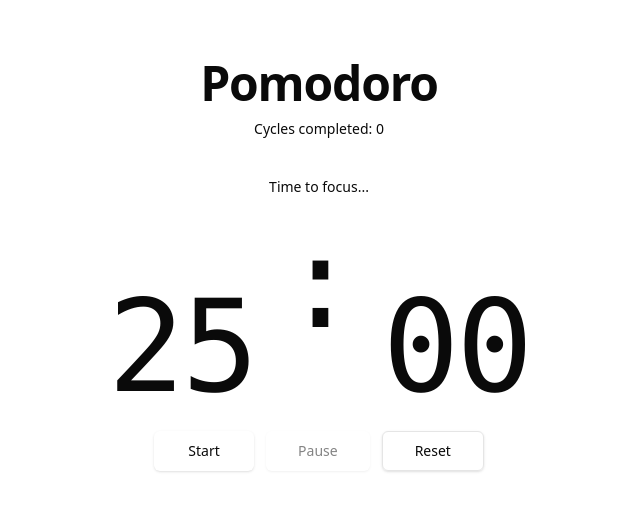
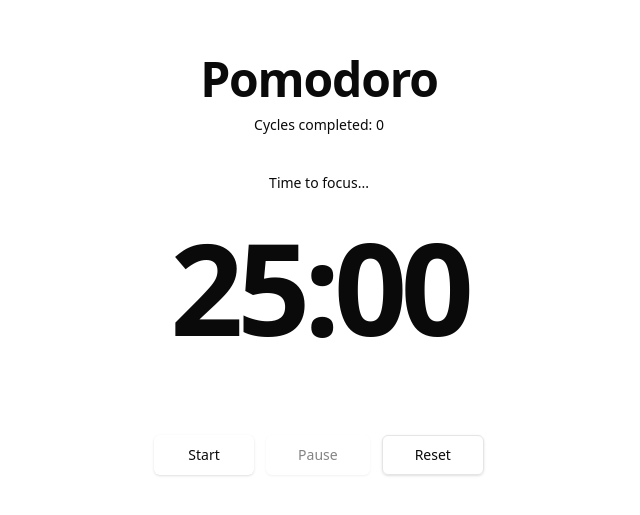
Before and after one commit to JamsusMaximus/pomo, a Next.js app: page / in a window 1280 px wide. Shown: the part 135-650 px from the top of the page, without its empty margins (321-961 px from the left). Built offline with nearby package versions, Linux system fonts and the light colour scheme.

Commit message:
Fix timer styling: improve font, fix layout issues, simplify animation

```diff
--- a/app/page.tsx
+++ b/app/page.tsx
@@ -167,43 +167,27 @@ export default function Home() {
 
           <div>
             <motion.div
-              className="inline-block px-4 py-1.5 mb-4 rounded-full text-sm font-medium bg-secondary"
+              className="inline-block px-4 py-1.5 mb-6 rounded-full text-sm font-medium bg-secondary"
               animate={{ opacity: 1 }}
               transition={{ duration: 0.3 }}
             >
               {mode === "focus" ? "Time to focus..." : "Take a break"}
             </motion.div>
 
-            <div className="text-7xl sm:text-8xl md:text-9xl font-mono font-light tabular-nums tracking-tight flex justify-center items-center gap-1">
-              <div className="relative inline-block" style={{ width: "2.5ch" }}>
-                <AnimatePresence mode="popLayout">
-                  <motion.span
-                    key={mm}
-                    initial={{ opacity: 0, y: 10 }}
-                    animate={{ opacity: 1, y: 0 }}
-                    exit={{ opacity: 0, y: -10 }}
-                    transition={{ duration: 0.2 }}
-                    className="absolute inset-0"
-                  >
-                    {mm}
-                  </motion.span>
-                </AnimatePresence>
-              </div>
-              <span>:</span>
-              <div className="relative inline-block" style={{ width: "2.5ch" }}>
-                <AnimatePresence mode="popLayout">
-                  <motion.span
-                    key={ss}
-                    initial={{ opacity: 0, y: 10 }}
-                    animate={{ opacity: 1, y: 0 }}
-                    exit={{ opacity: 0, y: -10 }}
-                    transition={{ duration: 0.2 }}
-                    className="absolute inset-0"
-                  >
-                    {ss}
-                  </motion.span>
-                </AnimatePresence>
-              </div>
+            <div className="relative overflow-hidden">
+              <AnimatePresence mode="wait">
+                <motion.div
+                  key={`${mm}:${ss}`}
+                  initial={{ opacity: 0, y: 20 }}
+                  animate={{ opacity: 1, y: 0 }}
+                  exit={{ opacity: 0, y: -20 }}
+                  transition={{ duration: 0.3, ease: "easeInOut" }}
+                  className="text-8xl sm:text-9xl font-semibold tabular-nums tracking-tighter"
+                  style={{ fontFamily: 'ui-sans-serif, system-ui, -apple-system, "SF Pro Display", sans-serif', fontVariantNumeric: 'tabular-nums' }}
+                >
+                  {mm}:{ss}
+                </motion.div>
+              </AnimatePresence>
             </div>
           </div>
 
```
